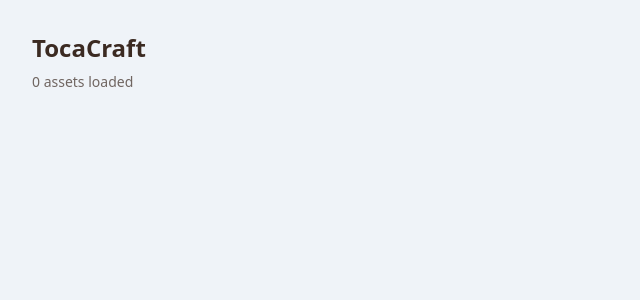
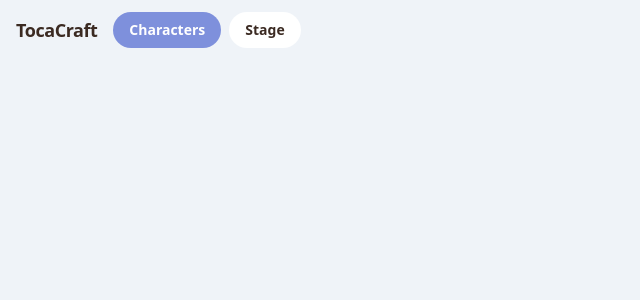
Before and after one commit to Burhan3737/buildYourCharacter, a React (Vite) app: page / in a window 1280 px wide. Shown: the top 300 px of the page, without its empty margins (0-640 px from the left). Built offline with nearby package versions, Linux system fonts and the light colour scheme.

Commit message:
feat: add app shell, navigation, save-error banner and screen stubs

```diff
--- a/src/ui/App.tsx
+++ b/src/ui/App.tsx
@@ -1,10 +1,19 @@
-import { useEffect } from 'react'
+import { useEffect, useState } from 'react'
 import { catalog } from '../catalog/loader'
 import { ContactSheet } from '../dev/ContactSheet'
 import { ShadowDefs } from '../render/ShadowDefs'
 import { useAppStore } from '../state/appStore'
+import { Nav } from './Nav'
+import { SaveErrorBanner } from './SaveErrorBanner'
+import { RosterScreen } from './roster/RosterScreen'
+import { StudioScreen } from './studio/StudioScreen'
+import { StageScreen } from './stage/StageScreen'
+
+export type Screen = 'roster' | 'studio' | 'stage'
 
 export function App() {
+  const [screen, setScreen] = useState<Screen>('roster')
+  const [editingId, setEditingId] = useState<string | null>(null)
   const hydrate = useAppStore((s) => s.hydrate)
 
   useEffect(() => { hydrate(localStorage) }, [hydrate])
@@ -13,13 +22,23 @@
     return <><ShadowDefs /><ContactSheet /></>
   }
 
+  const goStudio = (id: string) => { setEditingId(id); setScreen('studio') }
+
   return (
-    <div className="p-8">
+    <div className="flex h-full flex-col">
       <ShadowDefs />
-      <h1 className="text-2xl font-bold">TocaCraft</h1>
-      <p className="mt-2 text-sm opacity-70">
-        {Object.keys(catalog.byId).length} assets loaded
-      </p>
+      <SaveErrorBanner />
+      <Nav screen={screen}
+           onRoster={() => setScreen('roster')}
+           onStage={() => setScreen('stage')} />
+      <main className="min-h-0 flex-1">
+        {screen === 'roster' && <RosterScreen catalog={catalog} onEdit={goStudio} />}
+        {screen === 'studio' && editingId && (
+          <StudioScreen catalog={catalog} characterId={editingId}
+                        onDone={() => setScreen('roster')} />
+        )}
+        {screen === 'stage' && <StageScreen catalog={catalog} />}
+      </main>
     </div>
   )
 }
--- /dev/null
+++ b/src/ui/Nav.tsx
@@ -0,0 +1,18 @@
+export interface NavProps {
+  screen: 'roster' | 'studio' | 'stage'
+  onRoster: () => void
+  onStage: () => void
+}
+
+export function Nav({ screen, onRoster, onStage }: NavProps) {
+  const cls = (active: boolean) =>
+    `rounded-pill px-4 py-2 text-sm font-semibold ${active ? 'bg-peri text-white' : 'bg-white'}`
+
+  return (
+    <nav className="flex items-center gap-2 px-4 py-3">
+      <span className="mr-2 text-lg font-black tracking-tight">TocaCraft</span>
+      <button className={cls(screen === 'roster')} onClick={onRoster}>Characters</button>
+      <button className={cls(screen === 'stage')} onClick={onStage}>Stage</button>
+    </nav>
+  )
+}
--- /dev/null
+++ b/src/ui/SaveErrorBanner.tsx
@@ -0,0 +1,21 @@
+import { useAppStore } from '../state/appStore'
+
+export function SaveErrorBanner() {
+  const saveError = useAppStore((s) => s.saveError)
+  const dismiss = useAppStore((s) => s.dismissSaveError)
+  if (!saveError) return null
+
+  return (
+    <div role="alert"
+         className="flex items-center gap-3 bg-coral px-4 py-2 text-sm text-white">
+      <span>
+        {saveError === 'quota'
+          ? 'Storage is full — your last change was not saved. Delete a character to free space.'
+          : 'Your last change could not be saved.'}
+      </span>
+      <button onClick={dismiss} className="ml-auto rounded-pill bg-white/25 px-3 py-1">
+        Dismiss
+      </button>
+    </div>
+  )
+}
--- /dev/null
+++ b/src/ui/roster/RosterScreen.tsx
@@ -0,0 +1,13 @@
+import type { Catalog } from '../../catalog/build'
+
+export interface RosterScreenProps {
+  catalog: Catalog
+  onEdit: (id: string) => void
+}
+
+// Stub — the real roster screen (grid of character cards, create/duplicate/delete,
+// randomizer) lands in a later task. This keeps App.tsx compiling against the final
+// prop signature so the real implementation can drop in without touching App.tsx.
+export function RosterScreen(_props: RosterScreenProps) {
+  return <div data-testid="roster-screen" />
+}
--- /dev/null
+++ b/src/ui/stage/StageScreen.tsx
@@ -0,0 +1,12 @@
+import type { Catalog } from '../../catalog/build'
+
+export interface StageScreenProps {
+  catalog: Catalog
+}
+
+// Stub — the real stage screen (drag-and-drop backdrop, characters, props) lands in
+// a later task. This keeps App.tsx compiling against the final prop signature so the
+// real implementation can drop in without touching App.tsx.
+export function StageScreen(_props: StageScreenProps) {
+  return <div data-testid="stage-screen" />
+}
--- /dev/null
+++ b/src/ui/studio/StudioScreen.tsx
@@ -0,0 +1,14 @@
+import type { Catalog } from '../../catalog/build'
+
+export interface StudioScreenProps {
+  catalog: Catalog
+  characterId: string
+  onDone: () => void
+}
+
+// Stub — the real studio screen (rail, stage strip, option tray, swatches, drawer)
+// lands in a later task. This keeps App.tsx compiling against the final prop
+// signature so the real implementation can drop in without touching App.tsx.
+export function StudioScreen(_props: StudioScreenProps) {
+  return <div data-testid="studio-screen" />
+}
```
